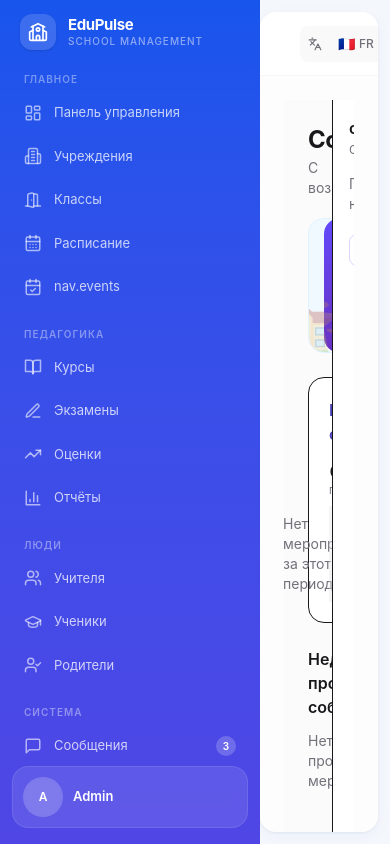
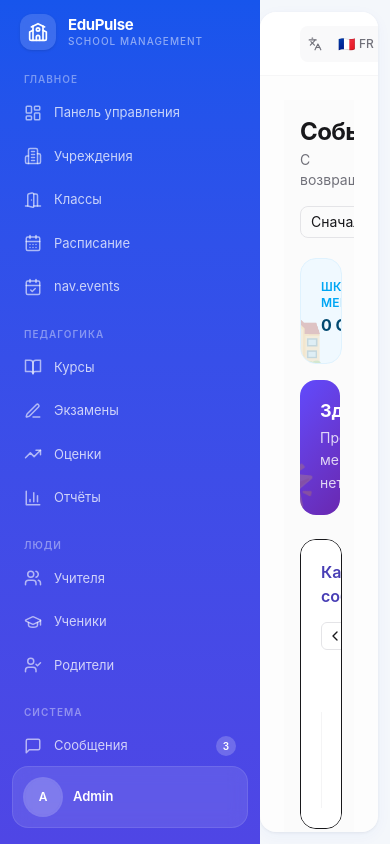
Before and after one commit to rudney5000/school-management, a React (Vite) app in the folder frontend/: page /ru/sub-schools/select/events in a window 390 px wide. Built offline with nearby package versions, Linux system fonts and the light colour scheme; sample sign-in values are in the browser's storage.

Commit message:
refactor: responsive event page

```diff
--- a/frontend/src/pages/event/EventPage.tsx
+++ b/frontend/src/pages/event/EventPage.tsx
@@ -161,8 +161,8 @@ export default function EventsPage() {
     return (
         <div className="flex h-screen overflow-hidden bg-muted/30">
             <div className="flex-1 flex overflow-hidden">
-                <main className="flex-1 overflow-auto p-6">
-                    <div className="flex items-start justify-between mb-5">
+                <main className="flex-1 overflow-auto p-4 md:p-6">
+                    <div className="flex flex-col sm:flex-row sm:items-start justify-between gap-4 mb-5">
                         <div>
                             <h1 className="text-2xl font-bold tracking-tight">{t('dashboard.events.title')}</h1>
                             <p className="text-sm text-muted-foreground mt-0.5">
@@ -188,12 +188,12 @@ export default function EventsPage() {
                                 onClick={() => setDrawerOpen(true)}
                             >
                                 <Plus className="size-4" />
-                                {t('dashboard.events.addEvent')}
+                                <span className="hidden sm:inline">{t('dashboard.events.addEvent')}</span>
                             </Button>
                         </div>
                     </div>
 
-                    <div className="grid grid-cols-2 gap-4 mb-6">
+                    <div className="grid grid-cols-1 md:grid-cols-2 gap-4 mb-6">
                         <div className="relative overflow-hidden rounded-2xl bg-sky-50 border border-sky-100 p-5 flex items-center gap-5 min-h-[100px]">
                             <div>
                                 <p className="text-xs text-sky-500 font-semibold uppercase tracking-wide mb-1">
@@ -244,8 +244,8 @@ export default function EventsPage() {
                         </div>
                     </div>
 
-                    <div className="bg-background rounded-2xl border p-5 mb-6">
-                        <div className="flex items-center justify-between mb-4">
+                    <div className="bg-background rounded-2xl border p-5 mb-6 overflow-x-auto">
+                        <div className="flex flex-col sm:flex-row sm:items-center justify-between gap-3 mb-4">
                             <h2
                                 className="font-semibold text-base"
                                 style={{ color: "oklch(0.45 0.18 280)" }}
@@ -274,6 +274,7 @@ export default function EventsPage() {
                             </div>
                         </div>
 
+                        <div className="min-w-[600px]">
                             <div
                                 className="grid mb-2"
                                 style={{ gridTemplateColumns: `repeat(${WEEK_COUNT}, 1fr)` }}
@@ -342,6 +343,7 @@ export default function EventsPage() {
                                 )}
                             </div>
                         </div>
+                    </div>
 
                     <div>
                         <div className="flex items-center justify-between mb-3">
@@ -357,7 +359,7 @@ export default function EventsPage() {
                         </div>
 
                         {loading ? (
-                            <div className="grid grid-cols-4 gap-3">
+                            <div className="grid grid-cols-1 sm:grid-cols-2 lg:grid-cols-4 gap-3">
                                 {[1, 2, 3, 4].map((i) => (
                                     <Skeleton key={i} className="h-28 rounded-xl" />
                                 ))}
@@ -367,7 +369,7 @@ export default function EventsPage() {
                                 {t('dashboard.events.noPastEvents')}.
                             </p>
                         ) : (
-                            <div className="grid grid-cols-4 gap-3">
+                            <div className="grid grid-cols-1 sm:grid-cols-2 lg:grid-cols-4 gap-3">
                                 {pastEvents.map((ev) => {
                                     const cfg = TYPE_CONFIG[ev.type] ?? TYPE_CONFIG.OTHER
                                     return (
@@ -401,7 +403,7 @@ export default function EventsPage() {
                     </div>
                 </main>
 
-                <aside className="w-60 shrink-0 border-l bg-background overflow-auto p-4">
+                <aside className="hidden lg:block w-60 shrink-0 border-l bg-background overflow-auto p-4">
                     <div className="mb-4">
                         <h3 className="font-semibold">{t('dashboard.events.eventList')}</h3>
                         <p className="text-xs text-muted-foreground mt-0.5">
```
Lines whose indentation alone changed are shown as unchanged.
